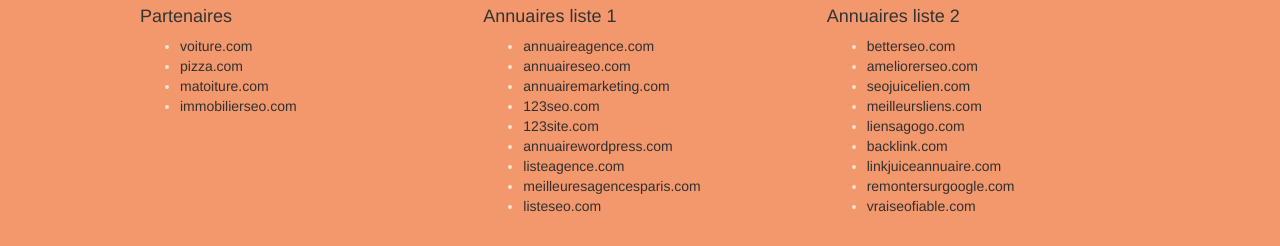
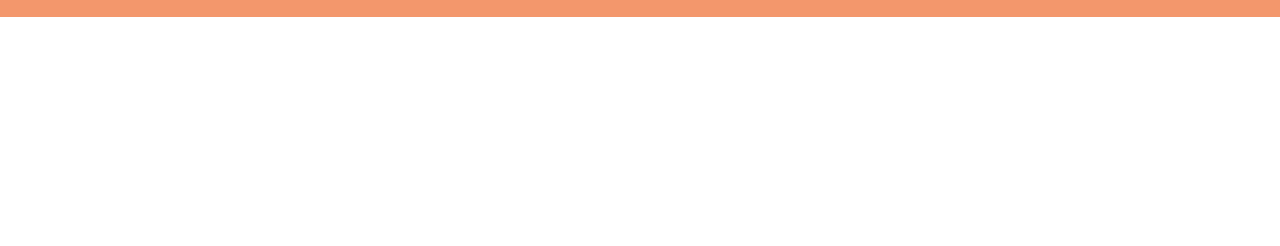
Before and after one commit to NicoBugi/Projet4, a website: page P4-Optimisé/index.html in a window 1280 px wide. Shown: the part 3398-3644 px from the top of the page. After the commit the page ends 3415 px from the top, so only its background shows below. Drawn offline with Linux system fonts and the light colour scheme.

Commit message:
reparation W3C
reparation w3C accueil

```diff
--- a/P4-Optimisé/index.html
+++ b/P4-Optimisé/index.html
@@ -254,6 +254,7 @@
 							</div>
 						</div>
 					</div>
+				</div>
 			</section>
 			<!-- bloc-4-portfolio END -->
 
@@ -307,50 +308,6 @@
 											class="fa fa-instagram icon-md black"></span></a>
 								</div>
 							</div>
-							<div class="row">
-								<div class="col-sm-4">
-									<h4>Partenaires</h4>
-									<ul>
-										<li><a href="voiture.com" rel="nofollow,noindex">voiture.com</a></li>
-										<li><a href="pizza.com" rel="nofollow,noindex">pizza.com</a></li>
-										<li><a href="matoiture.com" rel="nofollow,noindex">matoiture.com</a></li>
-										<li><a href="immobilierseo.com" rel="nofollow,noindex">immobilierseo.com</a>
-										</li>
-									</ul>
-								</div>
-								<div class="col-sm-4">
-									<h4>Annuaires liste 1</h4>
-									<ul>
-										<li><a href="annuaireagence.com" rel="nofollow,noindex">annuaireagence.com</a>
-										</li>
-										<li><a href="annuaireseo.com" rel="nofollow,noindex">annuaireseo.com</a></li>
-										<li><a href="annuairemarketing.com"
-												rel="nofollow,noindex">annuairemarketing.com</a></li>
-										<li><a href="123seoture.com" rel="nofollow,noindex">123seo.com</a></li>
-										<li><a href="123site.com" rel="nofollow,noindex">123site.com</a></li>
-										<li><a href="annuairewordpress.com"
-												rel="nofollow,noindex">annuairewordpress.com</a></li>
-										<li><a href="listeagence.com" rel="nofollow,noindex">listeagence.com</a></li>
-										<li><a href="meilleuresagencesparis.com"
-												rel="nofollow,noindex">meilleuresagencesparis.com</a></li>
-										<li><a href="listeseo.com" rel="nofollow,noindex">listeseo.com</a></li>
-									</ul>
-								</div>
-								<div class="col-sm-4">
-									<h4>Annuaires liste 2</h4>
-									<ul>
-										<li><a href="#">betterseo.com</a></li>
-										<li><a href="#">ameliorerseo.com</a></li>
-										<li><a href="#">seojuicelien.com</a></li>
-										<li><a href="#">meilleursliens.com</a></li>
-										<li><a href="#">liensagogo.com</a></li>
-										<li><a href="#">backlink.com</a></li>
-										<li><a href="#">linkjuiceannuaire.com</a></li>
-										<li><a href="#">remontersurgoogle.com</a></li>
-										<li><a href="#">vraiseofiable.com</a></li>
-									</ul>
-								</div>
-							</div>
 						</div>
 					</div>
 				</div>
```
